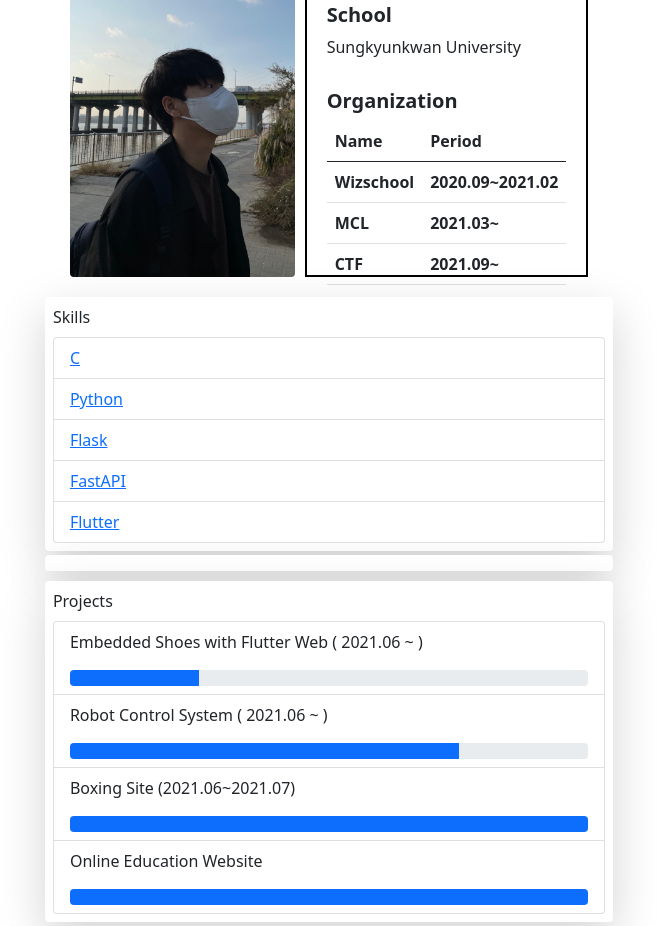
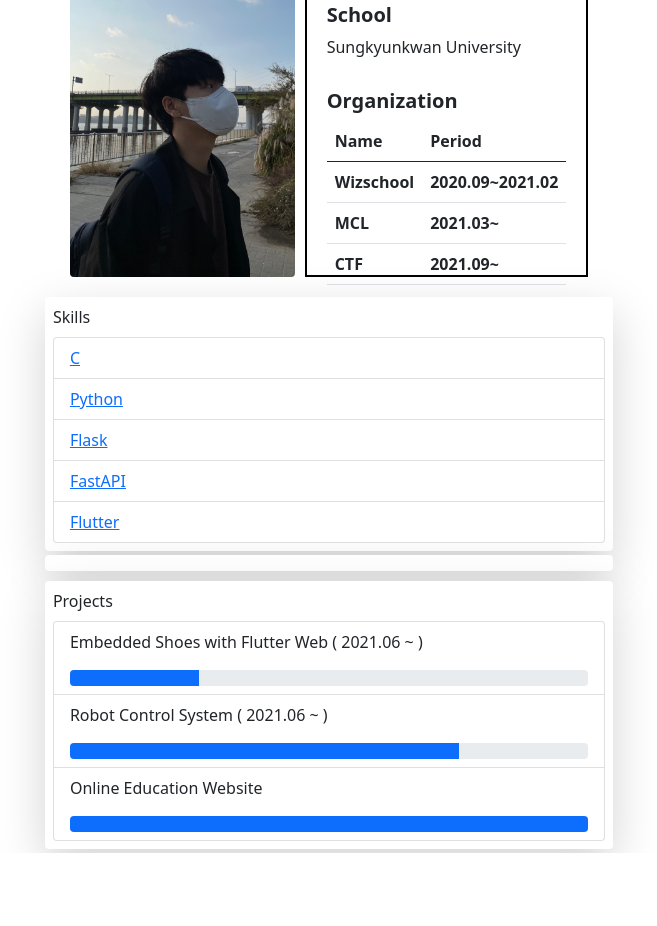
Before and after one commit to nonameqm/nonameqm.github.io, a plain HTML site: page index.html in a window 1280 px wide. Shown: the part 179-1105 px from the top of the page, without its empty margins (311-968 px from the left). After the commit the page ends 1032 px from the top, so only its background shows below. Drawn offline with nearby package versions, Linux system fonts and the light colour scheme.

Commit message:
Update index.html

```diff
--- a/index.html
+++ b/index.html
@@ -113,13 +113,13 @@
                                     </div>
                                 </li>
 
-                                <li class="list-group-item">
+<!--                                 <li class="list-group-item">
                                     <p class="font-weight-bold">Boxing Site (2021.06~2021.07)</p>
                                     <div class="progress">
                                         <div class="progress-bar" role="progressbar" style="width: 100%" aria-valuenow="75" aria-valuemin="0"
                                             aria-valuemax="100"></div>
                                     </div>
-                                </li>
+                                </li> -->
 
                                 <li class="list-group-item">
                                     <p class="font-weight-bold">Online Education Website</p>
```
